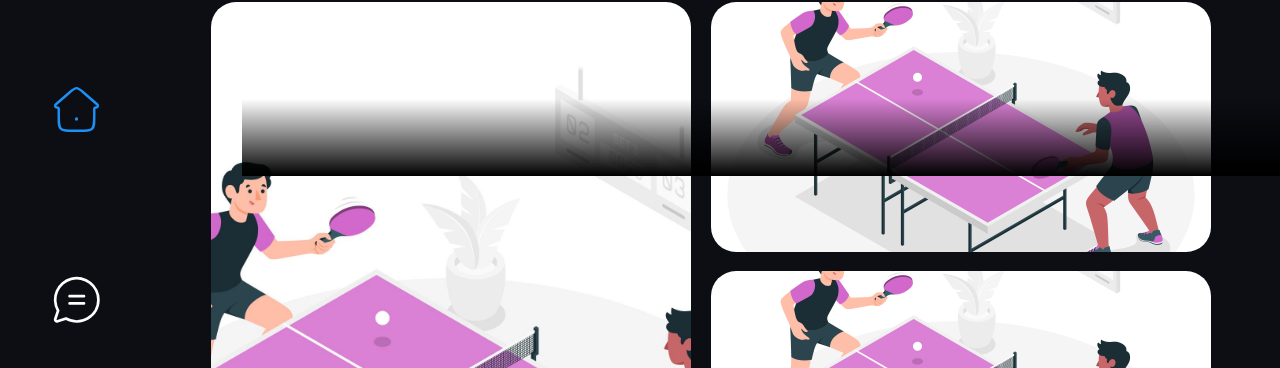
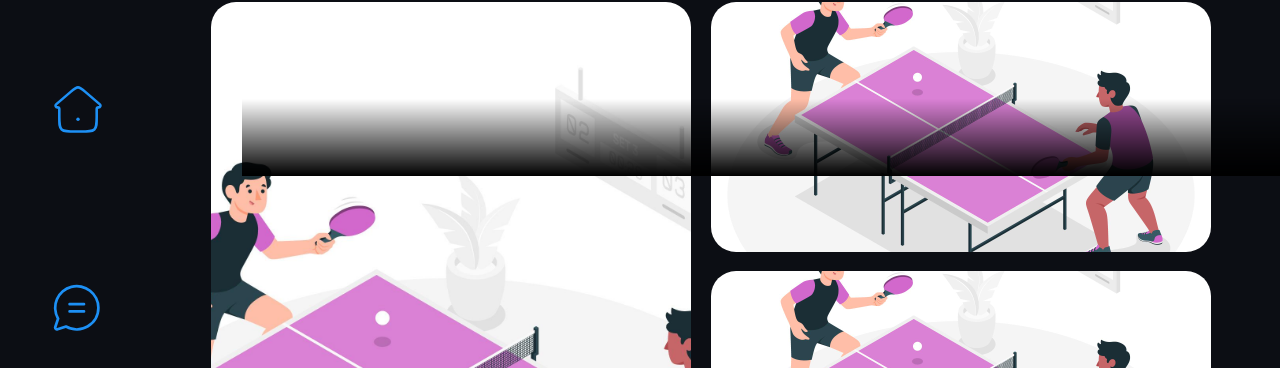
Before and after one commit to AMGHAR-ELMAHDI/ft_transcendence, a React (Vite) app in the folder React/: page / in a window 1280 px wide. Shown: the part 584-952 px from the top of the page. Built offline with nearby package versions, Linux system fonts and the light colour scheme.

Commit message:
working on routes

```diff
--- a/React/src/components/SideBar.tsx
+++ b/React/src/components/SideBar.tsx
@@ -2,6 +2,7 @@ import { Link } from "react-router-dom";
 import { PiChatCircleTextLight } from "react-icons/pi";
 
 import { IoGameControllerOutline } from "react-icons/io5";
+import Home from "./SideBar/Home";
 
 
 
@@ -14,16 +15,17 @@ function SideBar() {
   if(window.location.pathname === "/leaderboard")
     path = "sidebarImgs/leaderboardBlue.svg";
 
+  let path2 = "sidebarImgs/profile.svg";
   return (
     <div id="SideBar">
 		<Link to={"/"}><img id="logo" src="sidebarImgs/logo.svg" alt="logo" /></Link>
       <div className="sidebar-links">
-        <Link to={"/"}><img src="sidebarImgs/home.svg" alt="home" /></Link>
-        <Link to={"/chat"}><PiChatCircleTextLight className="sidebarImgs" /></Link>
-        <Link to={"/game"}><IoGameControllerOutline className="sidebarImgs" /></Link>
-        <Link to={"/leaderboard"}><img className="sidebarImgs" src={path} alt="leaderboard" /></Link>
-        <Link to={"/shop"}><img className="sidebarImgs" src="sidebarImgs/shop.svg" alt="shop" /></Link>
-        <Link to={"/profile"}><img className="sidebarImgs" src="sidebarImgs/profile.svg" alt="profile" /></Link>
+        <Link to={"/"}><div className="sidebarImgs"><Home/></div></Link>
+        <Link to={"/chat"}><PiChatCircleTextLight className="sidebarImgsBlue" /></Link>
+        <Link to={"/game"}><IoGameControllerOutline className="sidebarImgsBlue" /></Link>
+        <Link to={"/leaderboard"}><img className="sidebarImgsBlue" src={path} alt="leaderboard" /></Link>
+        <Link to={"/shop"}><img className="sidebarImgsBlue" src="sidebarImgs/shop.svg" alt="shop" /></Link>
+        <Link to={"/profile"}><img className="sidebarImgsBlue" src="sidebarImgs/profile.svg" alt="profile" /></Link>
       </div>
 		<Link to={"/logout"}>
 			<svg  xmlns="http://www.w3.org/2000/svg" className="ionicon sidebarImgs exit" viewBox="0 0 512 512"><path d="M320 176v-40a40 40 0 00-40-40H88a40 40 0 00-40 40v240a40 40 0 0040 40h192a40 40 0 0040-40v-40M384 176l80 80-80 80M191 256h273" fill="none" stroke={window.location.pathname === "/logout" ? strokeSpecial : strokeDefault} stroke-linecap="round" stroke-linejoin="round" stroke-width="32"/></svg>
--- /dev/null
+++ b/React/src/components/SideBar/Home.tsx
@@ -0,0 +1,32 @@
+import React from "react";
+
+function Home() {
+  let color = "white";
+  if (window.location.pathname === "/") color = "#1D90F5";
+  return (
+    <svg
+      width="60"
+      height="60"
+      viewBox="0 0 35 35"
+      fill="none"
+      xmlns="http://www.w3.org/2000/svg"
+    >
+      <path
+        d="M13.2149 6.91437L4.7237 14.2138C3.99554 14.8398 4.48376 15.9516 5.4868 15.9516C6.09961 15.9516 6.59639 16.4023 6.59639 16.9585V21.6053C6.59639 25.603 6.59639 27.6019 7.96507 28.8438C9.33376 30.0858 11.5366 30.0858 15.9424 30.0858H19.0576C23.4634 30.0858 25.6662 30.0858 27.0349 28.8438C28.4037 27.6019 28.4037 25.603 28.4037 21.6053V16.9585C28.4037 16.4023 28.9004 15.9516 29.5132 15.9516C30.5162 15.9516 31.0045 14.8398 30.2763 14.2138L21.785 6.91437C19.7559 5.17003 18.7413 4.29785 17.5 4.29785C16.2587 4.29785 15.2441 5.17003 13.2149 6.91437Z"
+        stroke={color}
+        stroke-width="1.5"
+        stroke-linecap="round"
+        stroke-linejoin="round"
+      />
+      <path
+        d="M17.5 22.9229H17.5131"
+        stroke={color}
+        stroke-width="2"
+        stroke-linecap="round"
+        stroke-linejoin="round"
+      />
+    </svg>
+  );
+}
+
+export default Home;
--- a/React/src/css/SideBar.css
+++ b/React/src/css/SideBar.css
@@ -26,6 +26,13 @@
   fill: white;
   font-size: 3rem;
 }
+
+.sidebarImgsBlue {
+  width: 3rem;
+  fill: #1d90f5;
+  font-size: 3rem;
+}
+
 .exit {
   margin-bottom: 2rem;
 }
```
Also changed, not shown: React/public/sidebarImgs/home.svg.
